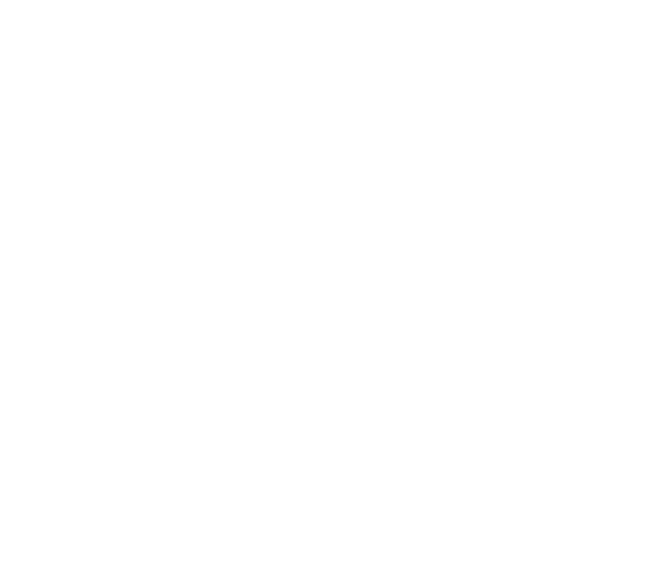
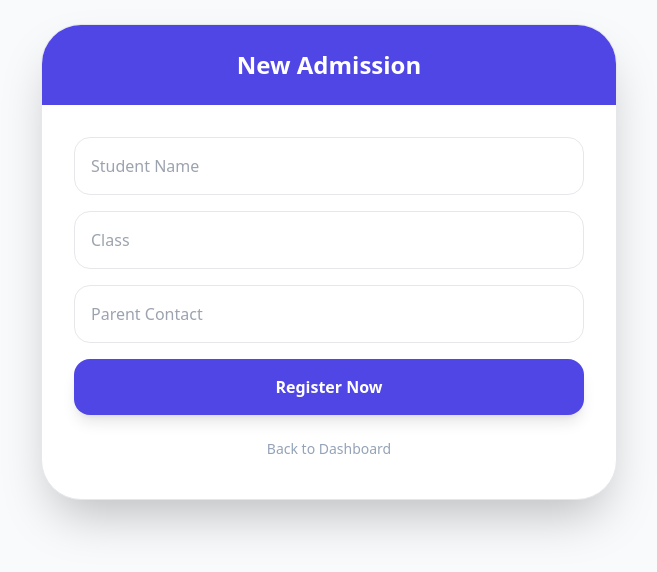
Before and after one commit to kaleembuzdar9999-star/Starofkaleem, a plain HTML site: page admission.html in a window 1280 px wide. Shown: the whole page, without its empty margins (311-968 px from the left). Drawn offline with nearby package versions, Linux system fonts and the light colour scheme.

Commit message:
Refactor admission form and registration script

```diff
--- a/admission.html
+++ b/admission.html
@@ -1,19 +1,41 @@
+<!DOCTYPE html>
+<html lang="en">
+<head>
+    <meta charset="UTF-8">
+    <meta name="viewport" content="width=device-width, initial-scale=1.0">
+    <title>Admission | Star of Kaleem</title>
+    <script src="https://cdn.tailwindcss.com"></script>
+</head>
+<body class="bg-slate-50 p-6 font-sans">
+    <div class="max-w-xl mx-auto bg-white rounded-[2.5rem] shadow-2xl overflow-hidden border">
+        <div class="bg-indigo-600 p-6 text-white text-center">
+            <h1 class="text-2xl font-bold">New Admission</h1>
+        </div>
+        <div class="p-8 space-y-4">
+            <input type="text" id="name" placeholder="Student Name" class="w-full p-4 border rounded-2xl outline-none focus:ring-2 ring-indigo-500">
+            <input type="text" id="class" placeholder="Class" class="w-full p-4 border rounded-2xl outline-none focus:ring-2 ring-indigo-500">
+            <input type="tel" id="phone" placeholder="Parent Contact" class="w-full p-4 border rounded-2xl outline-none focus:ring-2 ring-indigo-500">
+            <button onclick="saveStudent()" class="w-full bg-indigo-600 text-white py-4 rounded-2xl font-bold shadow-lg">Register Now</button>
+            <button onclick="window.location.href='admin.html'" class="w-full text-slate-400 text-sm py-2">Back to Dashboard</button>
+        </div>
+    </div>
+
     <script>
-    function registerStudent() {
-        const student = {
-            id: Date.now(),
-            name: document.getElementById('sName').value,
-            father: document.getElementById('fName').value,
-            class: document.getElementById('sClass').value,
-            phone: document.getElementById('sPhone').value,
-            feeStatus: 'Unpaid'
-        };
+        function saveStudent() {
+            const name = document.getElementById('name').value;
+            const sClass = document.getElementById('class').value;
+            const phone = document.getElementById('phone').value;
 
+            if(!name || !sClass) return alert('Please fill all fields');
+
+            const student = { name, class: sClass, phone, fee: 'Unpaid' };
             let students = JSON.parse(localStorage.getItem('students')) || [];
             students.push(student);
             localStorage.setItem('students', JSON.stringify(students));
 
-        alert('Student Registered Successfully!');
-        window.location.href = 'directory.html'; // اگلے پیج پر لے جائے گا
+            alert('Student Registered!');
+            window.location.href = 'directory.html';
         }
     </script>
+</body>
+</html>
```
Lines whose indentation alone changed are shown as unchanged.
